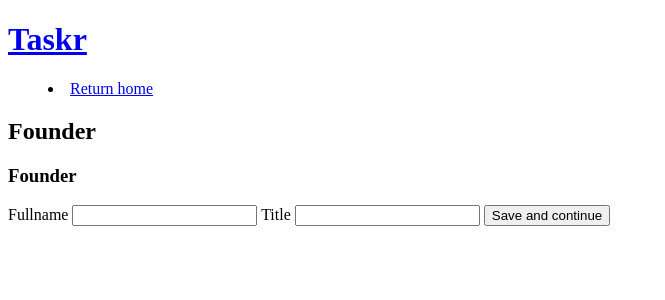
After one commit to RockyLatchman/taskr, a PHP site: the page made by templates/employers/founder.php in a window 1280 px wide. The commit adds this page. Shown: the top 300 px of the page, without its empty margins (0-665 px from the left). Run offline with PHP 8.4, Linux system fonts and the light colour scheme; the template is opened without the code that fills it, so the values that code supplies are empty.

Commit message:
URL routing and HTML for employer founder template

```diff
--- /dev/null
+++ b/templates/employers/founder.php
@@ -0,0 +1,20 @@
+
+<header>
+    <div class="logotype">
+       <h1><a href="/taskr/">Taskr</a></h1>
+    </div>
+    <menu><li><a href="/taskr/">Return home</a></li></menu>
+</header>
+<main>
+    <section>
+       <h1>Founder</h1>
+       <form method="POST">
+           <h3>Founder</h3>
+           <label for="fullname">Fullname</label>
+           <input type="text" name="fullname" id="fullname">
+           <label for="title">Title</label>
+           <input type="text" name="title" id="title">
+           <input type="submit" name="continue" value="Save and continue">
+       </form>
+    </section>
+</main>
--- a/templates/employers/register.php
+++ b/templates/employers/register.php
@@ -17,7 +17,7 @@
            <label for="password">Password</label>
            <input type="password" name="password" id="password">
            <span><a href="">Forgot password?</a></span>
-           <input type="submit" name="submit" value="Sign up">
+           <input type="submit" name="next" value="Next">
            <span>Already have an account? <a href="/taskr/employer/sign-in">Sign in</a></span>
        </form>
     </section>
```
Also changed, not shown: public/index.php (+13 -0 lines), templates/employers/company-details.php (added).
